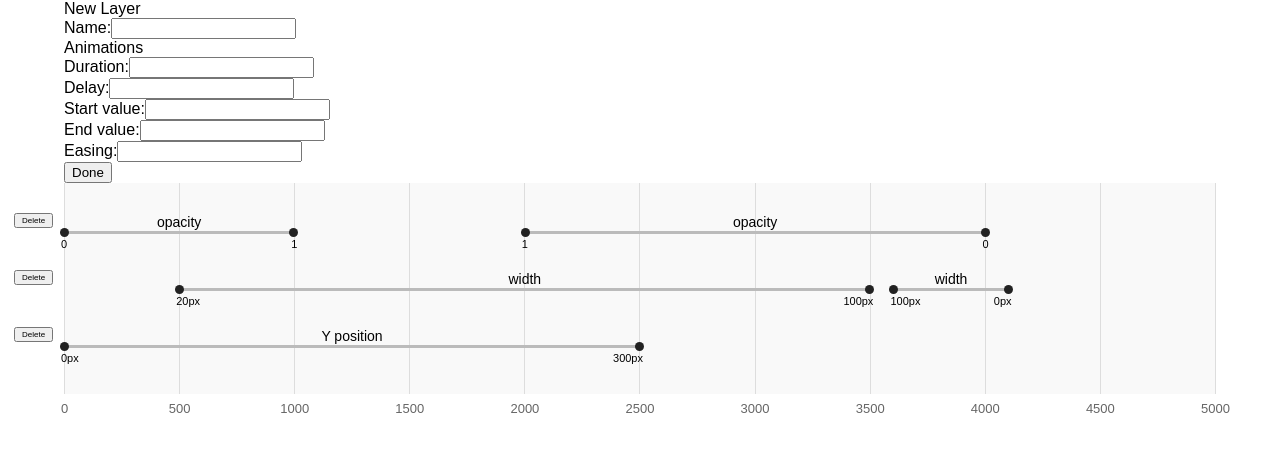
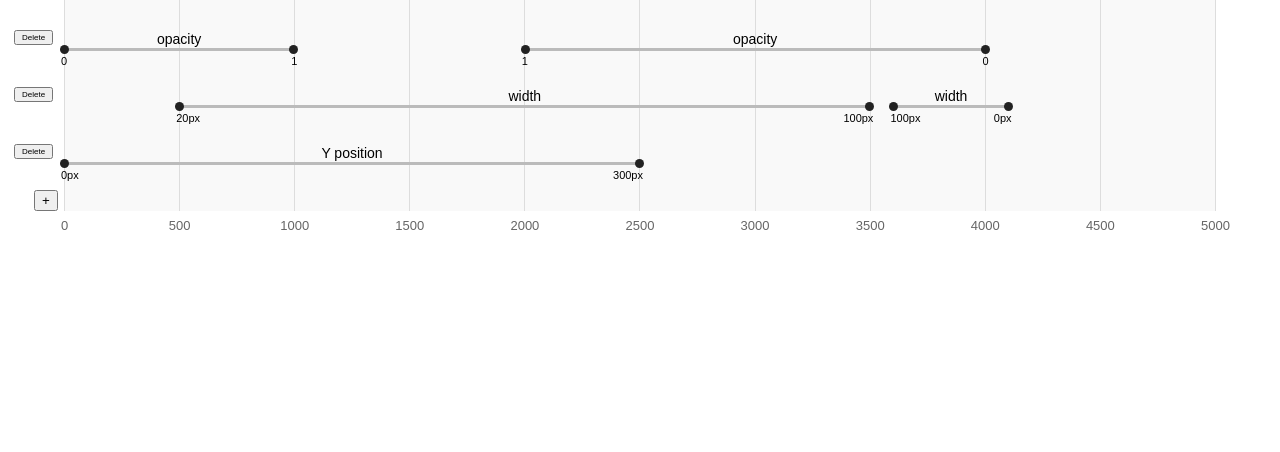
Before and after one commit to gastonfig/spectacular, a React (Create React App) app: page / in a window 1280 px wide. Shown: the top 452 px of the page. Built offline with nearby package versions, Linux system fonts and the light colour scheme.

Commit message:
Add and remove layers.

```diff
--- a/src/App.js
+++ b/src/App.js
@@ -12,6 +12,7 @@ class App extends Component {
     super(props);
 
     this.state = {
+      isEntryOpen: false,
       timelineData: timelineData,
       times: []
     };
@@ -19,6 +20,7 @@ class App extends Component {
     this.addLayer = this.addLayer.bind(this);
     this.getTimes = this.getTimes.bind(this);
     this.removeLayer = this.removeLayer.bind(this);
+    this.toggleEntry = this.toggleEntry.bind(this);
   }
 
   componentWillMount() {
@@ -28,10 +30,14 @@ class App extends Component {
   addLayer(newLayer) {
     const { timelineData } = this.state;
     const layers = timelineData.layers;
-    const newLayersObj = {"layers": [...layers, newLayer]};
+    const newLayersObj = { "layers": [...layers, newLayer] };
     const newTimelineData = Object.assign(this.state.timelineData, newLayersObj);
 
     this.setState({timelineData: newTimelineData});
+  }
+
+  toggleEntry() {
+    this.setState({ isEntryOpen: !this.state.isEntryOpen });
   }
 
   // Remove layer
@@ -45,10 +51,6 @@ class App extends Component {
     this.setState({timelineData: newTimelineData});
   }
 
-  // Update layer
-  // uddateLayer({layer}) {
-  //  ...
-  // }
 
   getTimes() {
     const scaleLength = timelineData.totalTime;
@@ -63,15 +65,20 @@ class App extends Component {
   }
 
   render() {
-    const { times, timelineData } = this.state;
+    const { isEntryOpen, times, timelineData } = this.state;
 
     return (
       <div className="App">
-        <Entry addLayer={this.addLayer}/>
+        {
+          isEntryOpen &&
+          <Entry addLayer={this.addLayer} toggleEntry={this.toggleEntry}/>
+        }
         <Timeline
           layers={timelineData.layers}
+          isEntryOpen={isEntryOpen}
           removeLayer={this.removeLayer}
           times={times}
+          toggleEntry={this.toggleEntry}
           totalTime={timelineData.totalTime}
         />
         <TimeRuler data={timelineData.totalTime} times={times}/>
--- a/src/components/Animation.js
+++ b/src/components/Animation.js
@@ -6,8 +6,8 @@ const Animation = ({animation, delay, name, width}) => (
     <AnimationName>{name}</AnimationName>
     <AnimationStyled />
     <Values>
-      <span>{animation.startValue}</span>
-      <span>{animation.endValue}</span>
+      <span>{ animation.startValue }</span>
+      <span>{ animation.endValue }</span>
     </Values>
   </Container>
 );
--- /dev/null
+++ b/src/components/AnimationFieldset.js
@@ -0,0 +1,70 @@
+import React, { Component } from 'react';
+
+import Input from './form/Input';
+
+class AnimationFieldset extends Component {
+  constructor(props) {
+    super(props);
+
+    this.state = {
+      duration: '',
+      delay: '',
+      startValue: '',
+      endValue: '',
+      easing: ''
+    }
+
+    this.handleInputChange = this.handleInputChange.bind(this);
+  }
+
+  handleInputChange(event) {
+    const target = event.target;
+    const value = target.type === 'checkbox' ? target.checked : target.value;
+    const name = target.name;
+
+    this.setState({
+      [name]: value
+    });
+
+    this.props.addAnimation(this.state, this.props.animationIndex);
+  }
+
+  render() {
+    return (
+      <fieldset>
+        <Input
+          label="Duration"
+          name="duration"
+          value={ this.state.duration }
+          onChange={ this.handleInputChange }
+        />
+        <Input
+          label="Delay"
+          name="delay"
+          value={ this.state.delay }
+          onChange={ this.handleInputChange }
+        />
+        <Input
+          label="Start value"
+          name="startValue"
+          value={ this.state.startValue }
+          onChange={ this.handleInputChange }
+        />
+        <Input
+          label="End value"
+          name="endValue"
+          value={ this.state.endValue }
+          onChange={ this.handleInputChange }
+        />
+        <Input
+          label="Easing"
+          name="easing"
+          value={ this.state.easing }
+          onChange={ this.handleInputChange }
+        />
+      </fieldset>
+    )
+  }
+};
+
+export default AnimationFieldset;
--- a/src/components/Entry.js
+++ b/src/components/Entry.js
@@ -1,20 +1,38 @@
 import React, { Component } from 'react';
 import styled from "styled-components";
 
-class Entry extends React.Component {
+import Input from './form/Input';
+import AnimationFieldset from './AnimationFieldset';
+
+class Entry extends Component {
   constructor(props) {
     super(props);
 
     this.state = {
-      layerName: '',
-      layerDuration: '',
-      layerDelay: '',
-      layerStartVal: '',
-      layerEndVal: '',
-      layerEasing: '',
+      name: '',
+      animations: [{}],
     }
 
+    this.addAnimation = this.addAnimation.bind(this);
+    this.addAnotherAnimation = this.addAnotherAnimation.bind(this);
+    this.handleAddLayer = this.handleAddLayer.bind(this);
     this.handleInputChange = this.handleInputChange.bind(this);
+  }
+
+  addAnimation(animationData, animationIndex = 0) {
+    const animations = [...this.state.animations];
+    animations[animationIndex] = animationData;
+    this.setState({ animations });
+  }
+
+  addAnotherAnimation() {
+    const animations = [...this.state.animations, {}];
+    this.setState({ animations });
+  }
+
+  handleAddLayer() {
+    this.props.addLayer(this.state);
+    this.props.toggleEntry();
   }
 
   handleInputChange(event) {
@@ -27,94 +45,30 @@ class Entry extends React.Component {
     });
   }
 
-  getLayerObj() {
-    const {
-      layerName,
-      layerDuration,
-      layerDelay,
-      layerStartVal,
-      layerEndVal,
-      layerEasing,
-    } = this.state;
-
-    const newLayer = {
-      "name": layerName,
-      "animations": [
-        {
-          "duration": layerDuration,
-          "delay": layerDelay,
-          "startValue": layerStartVal,
-          "endValue": layerEndVal,
-          "easing": layerEasing
-        }
-      ]
-    };
-
-    return newLayer;
-  }
-
   render() {
     return (
       <EntryForm>
         New Layer
         <Input
           label="Name"
-          name="layerName"
-          value={this.state.layerName}
+          name="name"
+          value={this.state.name}
           onChange={this.handleInputChange}
+          baba={'elbaba'}
         />
         Animations
-        <Input
-          label="Duration"
-          name="layerDuration"
-          value={this.state.layerDuration}
-          onChange={this.handleInputChange}
-        />
-        <Input
-          label="Delay"
-          name="layerDelay"
-          value={this.state.layerDelay}
-          onChange={this.handleInputChange}
-        />
-        <Input
-          label="Start value"
-          name="layerStartVal"
-          value={this.state.layerStartVal}
-          onChange={this.handleInputChange}
-        />
-        <Input
-          label="End value"
-          name="layerEndVal"
-          value={this.state.layerEndVal}
-          onChange={this.handleInputChange}
-        />
-        <Input
-          label="Easing"
-          name="layerEasing"
-          value={this.state.layerEasing}
-          onChange={this.handleInputChange}
-        />
-        <button onClick={() => this.props.addLayer(this.getLayerObj())}>Done</button>
+        {
+          this.state.animations.map((animation, index) => (
+            <AnimationFieldset addAnimation={this.addAnimation} animationIndex={index} key={index}/>
+          ))
+        }
+        <button onClick={this.addAnotherAnimation}>+</button>
+        <button onClick={this.handleAddLayer}>Done</button>
       </EntryForm>
     )
   }
 };
 
-const Input = ({label, name, onChange, value}) => (
-  <Label>
-    {label}:
-    <input
-      name={name}
-      type="text"
-      value={value}
-      onChange={onChange} />
-  </Label>
-);
-
-const Label = styled.label`
-  display: block;
-`;
-
 const EntryForm = styled.div`
 `;
 
--- a/src/components/Grid.js
+++ b/src/components/Grid.js
@@ -13,6 +13,7 @@ const Grid = ({times}) => (
 
 const GridStyled = styled.div`
   height: 100%;
+  pointer-events: none;
   position: absolute;
   width: 100%;
   display: flex;
--- a/src/components/Timeline.js
+++ b/src/components/Timeline.js
@@ -4,12 +4,23 @@ import styled from "styled-components";
 import Layers from "./Layers"
 import Grid from "./Grid"
 
-const Timeline = ({layers, removeLayer, times, totalTime}) => (
+const Timeline = ({
+  layers,
+  isEntryOpen,
+  removeLayer,
+  times,
+  toggleEntry,
+  totalTime
+}) => (
   <Container>
     <Grid times={times}/>
     <TimelineStyled>
       <Layers layers={layers} removeLayer={removeLayer} totalTime={totalTime}/>
     </TimelineStyled>
+    {
+      !isEntryOpen &&
+      <Button onClick={toggleEntry}>+</Button>
+    }
   </Container>
 );
 
@@ -22,4 +33,10 @@ const TimelineStyled = styled.div`
   padding: 20px 0;
 `;
 
+const Button = styled.button`
+  bottom: 0;
+  left: -30px;
+  position: absolute;
+`;
+
 export default Timeline;
--- /dev/null
+++ b/src/components/form/Input.js
@@ -0,0 +1,24 @@
+import React from 'react';
+import styled from "styled-components";
+
+const Input = ({
+  label,
+  name,
+  onChange,
+  value
+}) => (
+  <Label>
+    {label}:
+    <input
+      name={name}
+      type="text"
+      value={value}
+      onChange={onChange} />
+  </Label>
+);
+
+const Label = styled.label`
+  display: block;
+`;
+
+export default Input;
```
